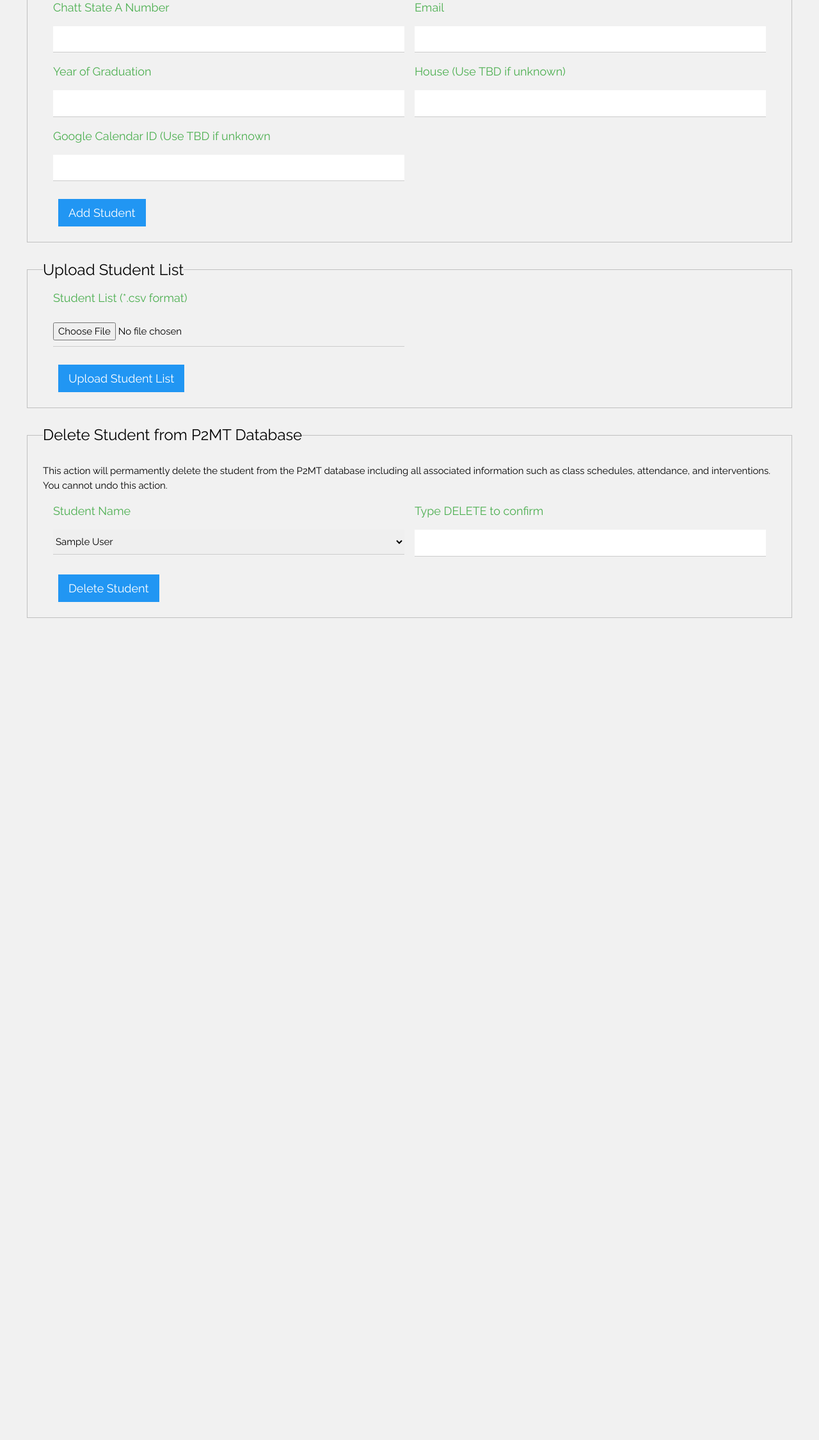
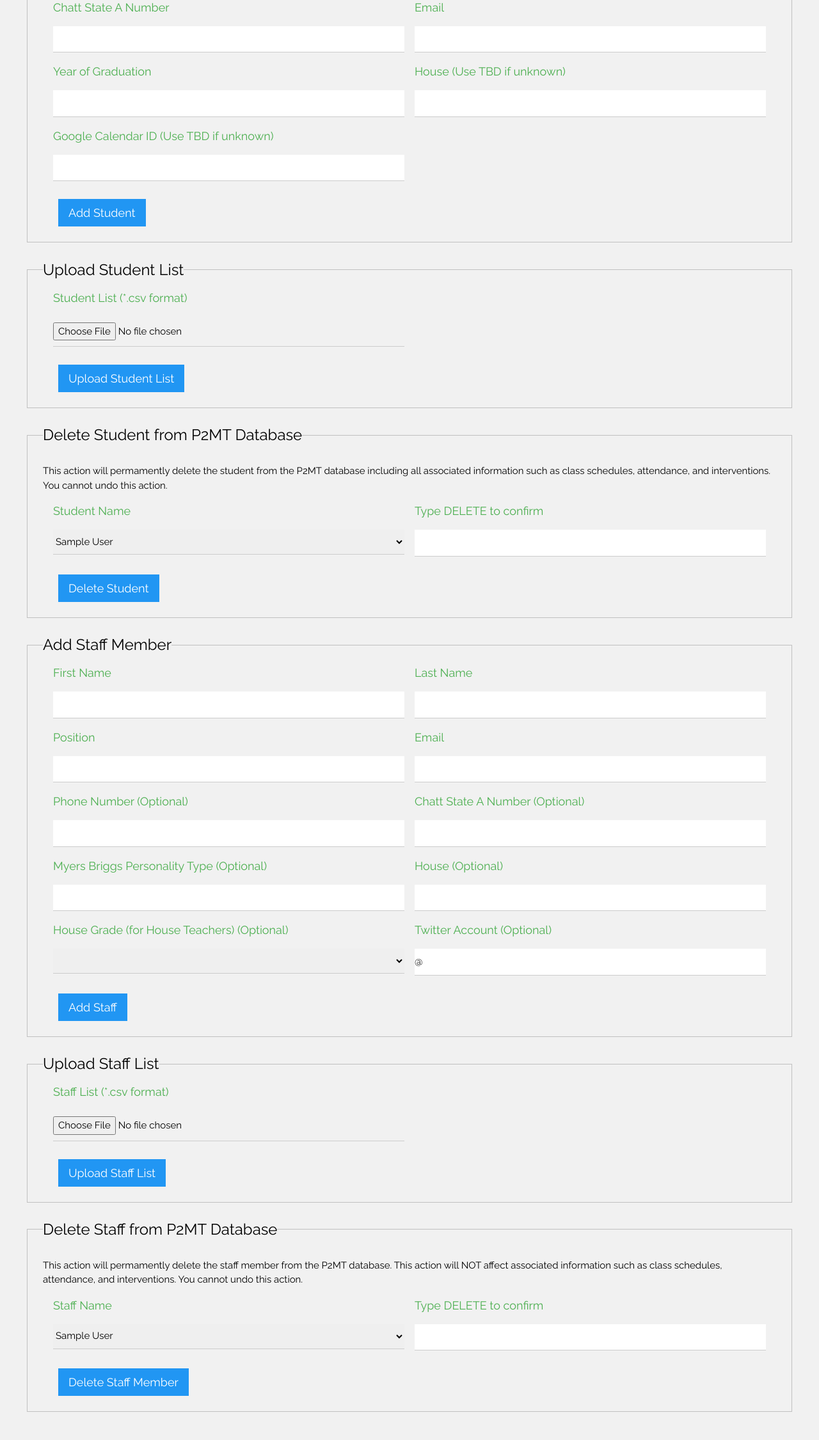
Before and after one commit to phase2team/stemtest, a Flask app: page /p2mtadmin in a window 1280 px wide. Shown: the part 271-2522 px from the top of the page at 64% size. Before the commit the page ends 1237 px from the top, so only its background shows below. Run offline with Flask 2, Linux system fonts and the light colour scheme; tables that the repository leaves empty hold one stand-in row (values such as "Sample post"); some libraries are stand-ins or nearby versions.

Commit message:
Added staff add, staff upload, staff delete to P2MT Admin

```diff
--- a/P2MT_App/main/referenceData.py
+++ b/P2MT_App/main/referenceData.py
@@ -10,13 +10,18 @@ def getInterventionTypes():
     return interventionValueLabelTupleList
 
 
-def getTeachersFromFacultyAndStaff():
-    teacherValueLabelTupleList = (
-        db.session.query(FacultyAndStaff.lastName, FacultyAndStaff.lastName)
+def getStaffFromFacultyAndStaff():
+    teacherTupleList = (
+        db.session.query(
+            FacultyAndStaff.id, FacultyAndStaff.firstName, FacultyAndStaff.lastName
+        )
         .distinct()
         .order_by(FacultyAndStaff.lastName)
         .all()
     )
+    teacherValueLabelTupleList = [
+        (item[0], item[1] + " " + item[2]) for item in teacherTupleList
+    ]
     return teacherValueLabelTupleList
 
 
--- a/P2MT_App/p2mtAdmin/forms.py
+++ b/P2MT_App/p2mtAdmin/forms.py
@@ -13,7 +13,7 @@ class addStudentForm(FlaskForm):
     yearOfGraduation = StringField("Year of Graduation", validators=[DataRequired()])
     house = StringField("House (Use TBD if unknown)", validators=[DataRequired()])
     googleCalendarId = StringField(
-        "Google Calendar ID (Use TBD if unknown", validators=[DataRequired()]
+        "Google Calendar ID (Use TBD if unknown)", validators=[DataRequired()]
     )
     submitAddStudent = SubmitField("Add Student")
 
@@ -32,3 +32,36 @@ class deleteStudentForm(FlaskForm):
         "Type DELETE to confirm", validators=[DataRequired()]
     )
     submitDeleteStudent = SubmitField("Delete Student")
+
+
+class addStaffForm(FlaskForm):
+    firstName = StringField("First Name", validators=[DataRequired()])
+    lastName = StringField("Last Name", validators=[DataRequired()])
+    position = StringField("Position", validators=[DataRequired()])
+    email = EmailField("Email", validators=[DataRequired()])
+    phoneNumber = StringField("Phone Number (Optional)")
+    chattStateANumber = StringField("Chatt State A Number (Optional)")
+    myersBriggs = StringField("Myers Briggs Personality Type (Optional)")
+    house = StringField("House (Optional)")
+    houseGrade = SelectField(
+        "House Grade (for House Teachers) (Optional)",
+        coerce=int,
+        choices=[(0, ""), (12, "12"), (11, "11"), (10, 10), (9, "9")],
+    )
+    twitterAccount = StringField("Twitter Account (Optional)", default="@")
+    submitAddStaff = SubmitField("Add Staff")
+
+
+class uploadStaffListForm(FlaskForm):
+    csvStaffListFile = FileField(
+        "Staff List (*.csv format)", validators=[FileAllowed(["csv"]), FileRequired()],
+    )
+    submitUploadStaffList = SubmitField("Upload Staff List")
+
+
+class deleteStaffForm(FlaskForm):
+    staffName = SelectField("Staff Name", coerce=int, validators=[DataRequired()])
+    confirmDeleteStaff = StringField(
+        "Type DELETE to confirm", validators=[DataRequired()]
+    )
+    submitDeleteStaff = SubmitField("Delete Staff Member")
--- a/P2MT_App/p2mtAdmin/routes.py
+++ b/P2MT_App/p2mtAdmin/routes.py
@@ -9,21 +9,19 @@ from P2MT_App.p2mtAdmin.forms import (
     addStudentForm,
     uploadStudentListForm,
     deleteStudentForm,
+    addStaffForm,
+    uploadStaffListForm,
+    deleteStaffForm,
 )
-from P2MT_App.main.referenceData import (
-    getTeachers,
-    getClassNames,
-    getSchoolYear,
-    getSemester,
-    getStudents,
-    getCampusChoices,
-    getYearOfGraduation,
-)
+from P2MT_App.main.referenceData import getStudents, getStaffFromFacultyAndStaff
 
 from P2MT_App.p2mtAdmin.p2mtAdmin import (
     addStudentToDatabase,
     uploadStudentList,
     deleteStudent,
+    addStaffToDatabase,
+    uploadStaffList,
+    deleteStaff,
 )
 from P2MT_App.main.utilityfunctions import save_File
 from P2MT_App.main.utilityfunctions import printLogEntry, printFormErrors
@@ -38,11 +36,15 @@ def displayP2MTAdmin():
     uploadStudentListFormDetails = uploadStudentListForm()
     deleteStudentFormDetails = deleteStudentForm()
     deleteStudentFormDetails.studentName.choices = getStudents()
+    addStaffFormDetails = addStaffForm()
+    uploadStaffListFormDetails = uploadStaffListForm()
+    deleteStaffFormDetails = deleteStaffForm()
+    deleteStaffFormDetails.staffName.choices = getStaffFromFacultyAndStaff()
 
     if request.method == "POST":
         printLogEntry("form= " + str(request.form))
     if "submitAddStudent" in request.form:
-        if addStudentFormDetails.validate():
+        if addStudentFormDetails.validate_on_submit():
             printLogEntry("Add Student submitted")
             firstName = addStudentFormDetails.firstName.data
             lastName = addStudentFormDetails.lastName.data
@@ -61,6 +63,7 @@ def displayP2MTAdmin():
                 yearOfGraduation,
                 googleCalendarId,
             )
+    printFormErrors(addStudentFormDetails)
 
     if "submitUploadStudentList" in request.form:
         if uploadStudentListFormDetails.validate_on_submit():
@@ -86,6 +89,61 @@ def displayP2MTAdmin():
             else:
                 deleteStudentFormDetails.confirmDeleteStudent.data = ""
                 printLogEntry("Type DELETE in the text box to confirm delete")
+    printFormErrors(deleteStudentFormDetails)
+
+    if "submitAddStaff" in request.form:
+        if addStaffFormDetails.validate_on_submit():
+            printLogEntry("Add Staff submitted")
+            firstName = addStaffFormDetails.firstName.data
+            lastName = addStaffFormDetails.lastName.data
+            position = addStaffFormDetails.position.data
+            email = addStaffFormDetails.email.data
+            phoneNumber = addStaffFormDetails.phoneNumber.data
+            chattStateANumber = addStaffFormDetails.chattStateANumber.data
+            myersBriggs = addStaffFormDetails.myersBriggs.data
+            house = addStaffFormDetails.house.data
+            houseGrade = int(addStaffFormDetails.houseGrade.data)
+            twitterAccount = addStaffFormDetails.twitterAccount.data
+
+            addStaffToDatabase(
+                firstName,
+                lastName,
+                position,
+                email,
+                phoneNumber,
+                chattStateANumber,
+                myersBriggs,
+                house,
+                houseGrade,
+                twitterAccount,
+            )
+    printFormErrors(addStaffFormDetails)
+
+    if "submitUploadStaffList" in request.form:
+        if uploadStaffListFormDetails.validate_on_submit():
+            printLogEntry("Upload Staff List Form Submitted")
+            if uploadStaffListFormDetails.csvStaffListFile.data:
+                uploadedStaffListFile = save_File(
+                    uploadStaffListFormDetails.csvStaffListFile.data,
+                    "Uploaded_StaffList_File.csv",
+                )
+                uploadStaffList(uploadedStaffListFile)
+    printFormErrors(uploadStaffListFormDetails)
+
+    if "submitDeleteStaff" in request.form:
+        if deleteStaffFormDetails.validate_on_submit():
+            if deleteStaffFormDetails.confirmDeleteStaff.data == "DELETE":
+                printLogEntry("Delete Staff Form Submitted")
+                # staffname returns log id as its value
+                log_id = int(deleteStaffFormDetails.staffName.data)
+                print("log_id =", log_id)
+                deleteStaff(log_id)
+                deleteStaffFormDetails.confirmDeleteStaff.data = ""
+                # deleteClassScheduleFormDetails.process()
+            else:
+                deleteStaffFormDetails.confirmDeleteStaff.data = ""
+                printLogEntry("Type DELETE in the text box to confirm delete")
+    printFormErrors(deleteStaffFormDetails)
 
     return render_template(
         "p2mtadmin.html",
@@ -93,4 +151,7 @@ def displayP2MTAdmin():
         addStudentForm=addStudentFormDetails,
         uploadStudentListForm=uploadStudentListFormDetails,
         deleteStudentForm=deleteStudentFormDetails,
+        addStaffForm=addStaffFormDetails,
+        uploadStaffListForm=uploadStaffListFormDetails,
+        deleteStaffForm=deleteStaffFormDetails,
     )
--- a/P2MT_App/scheduleAdmin/routes.py
+++ b/P2MT_App/scheduleAdmin/routes.py
@@ -118,7 +118,7 @@ def displayScheduleAdmin():
                 deleteClassScheduleFormDetails.confirmDeleteClassSchedule.data = ""
                 printLogEntry("Type DELETE in the text box to confirm delete")
     if "submitAddSingleClassSchedule" in request.form:
-        if addSingleClassScheduleDetails.validate():
+        if addSingleClassScheduleDetails.validate_on_submit():
             printLogEntry("Add Single Class Schedule submitted")
             schoolYear = addSingleClassScheduleDetails.schoolYear.data
             semester = addSingleClassScheduleDetails.semester.data
--- a/P2MT_App/templates/p2mtadmin.html
+++ b/P2MT_App/templates/p2mtadmin.html
@@ -96,5 +96,66 @@
     </form>
 </div>
 
+<div class="w3-container">
+    <form class="w3-container w3-padding-large" method="POST" action="{{ url_for('p2mtAdmin_bp.displayP2MTAdmin') }}"
+        enctype="multipart/form-data">
+        {{ addStaffForm.hidden_tag() }}
+        <fieldset class="w3-container w3-padding-large w3-hover-border-green">
+            <legend class="w3-xlarge">Add Staff Member</legend>
+            <div class="w3-row-padding">
+                {{ macro_display_formfield(addStaffForm.firstName, "w3-half") }}
+                {{ macro_display_formfield(addStaffForm.lastName, "w3-half") }}
+                {{ macro_display_formfield(addStaffForm.position, "w3-half") }}
+                {{ macro_display_formfield(addStaffForm.email, "w3-half") }}
+                {{ macro_display_formfield(addStaffForm.phoneNumber, "w3-half") }}
+                {{ macro_display_formfield(addStaffForm.chattStateANumber, "w3-half") }}
+                {{ macro_display_formfield(addStaffForm.myersBriggs, "w3-half") }}
+                {{ macro_display_formfield(addStaffForm.house, "w3-half") }}
+                {{ macro_display_formfield(addStaffForm.houseGrade, "w3-half") }}
+                {{ macro_display_formfield(addStaffForm.twitterAccount, "w3-half") }}
+            </div>
+            <div class="w3-row w3-padding-large">
+                {{ addStaffForm.submitAddStaff(class="w3-btn w3-blue w3-large") }}
+            </div>
+        </fieldset>
+    </form>
+</div>
+
+<div class="w3-container">
+    <form class="w3-container w3-padding-large" method="POST" action="{{ url_for('p2mtAdmin_bp.displayP2MTAdmin') }}"
+        enctype="multipart/form-data">
+        {{ uploadStaffListForm.hidden_tag() }}
+        <fieldset class="w3-container w3-padding-large w3-hover-border-green">
+            <legend class="w3-xlarge">Upload Staff List</legend>
+            <div class="w3-row-padding">
+                {{ macro_display_formfield(uploadStaffListForm.csvStaffListFile, "w3-half") }}
+            </div>
+            <div class="w3-row w3-padding-large">
+                {{ uploadStaffListForm.submitUploadStaffList(class="w3-btn w3-blue w3-large") }}
+            </div>
+        </fieldset>
+    </form>
+</div>
+
+<div class="w3-container">
+    <form class="w3-container w3-padding-large" method="POST" action="{{ url_for('p2mtAdmin_bp.displayP2MTAdmin') }}"
+        enctype="multipart/form-data">
+        {{ deleteStaffForm.hidden_tag() }}
+        <fieldset class="w3-container w3-padding-large w3-hover-border-green">
+            <legend class="w3-xlarge">Delete Staff from P2MT Database</legend>
+            <p> This action will permamently delete the staff member from the P2MT database. This action will NOT affect
+                associated
+                information such as class schedules, attendance, and interventions. You cannot undo this action.</p>
+            <div class="w3-row-padding">
+                {{ macro_display_formfield(deleteStaffForm.staffName, "w3-half") }}
+                {{ macro_display_formfield(deleteStaffForm.confirmDeleteStaff, "w3-half") }}
+            </div>
+            <div class="w3-row w3-padding-large">
+                {{ deleteStaffForm.submitDeleteStaff(class="w3-btn w3-blue w3-large") }}
+            </div>
+        </fieldset>
+    </form>
+</div>
+
 
 {% endblock content %}
```
Also changed, not shown: P2MT_App/p2mtAdmin/p2mtAdmin.py (+96 -1 lines), 1 other file.
